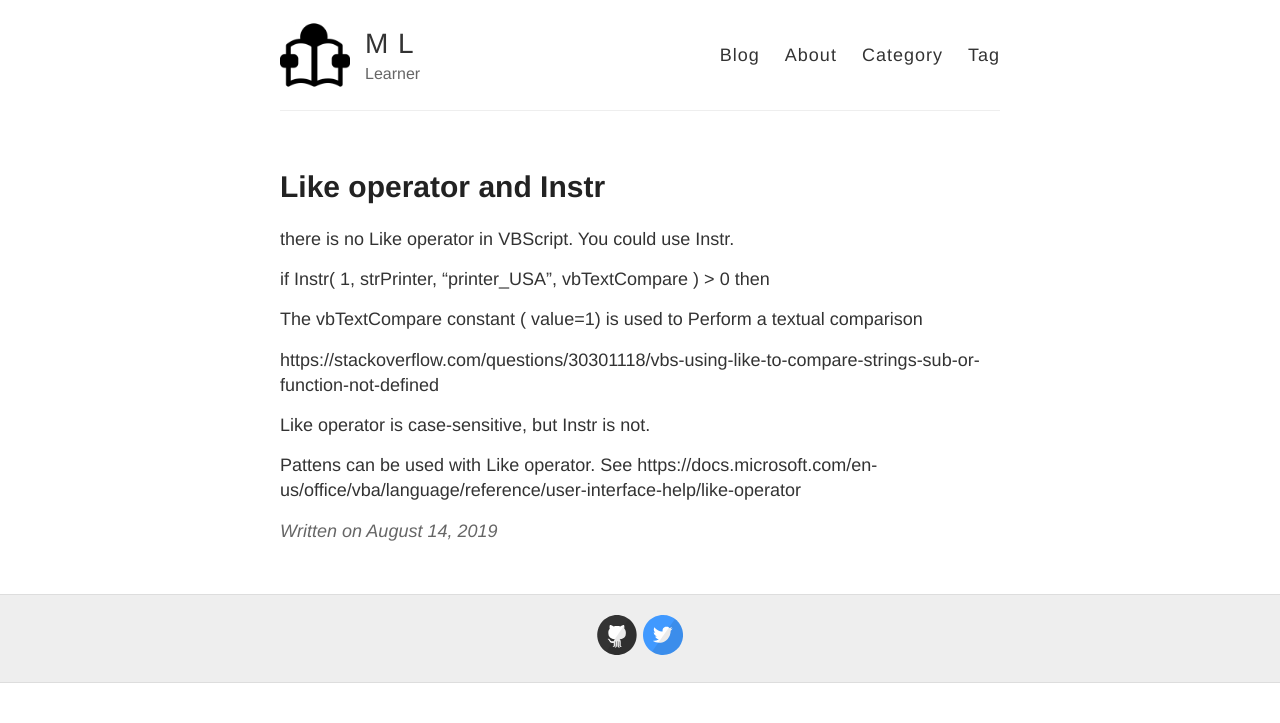
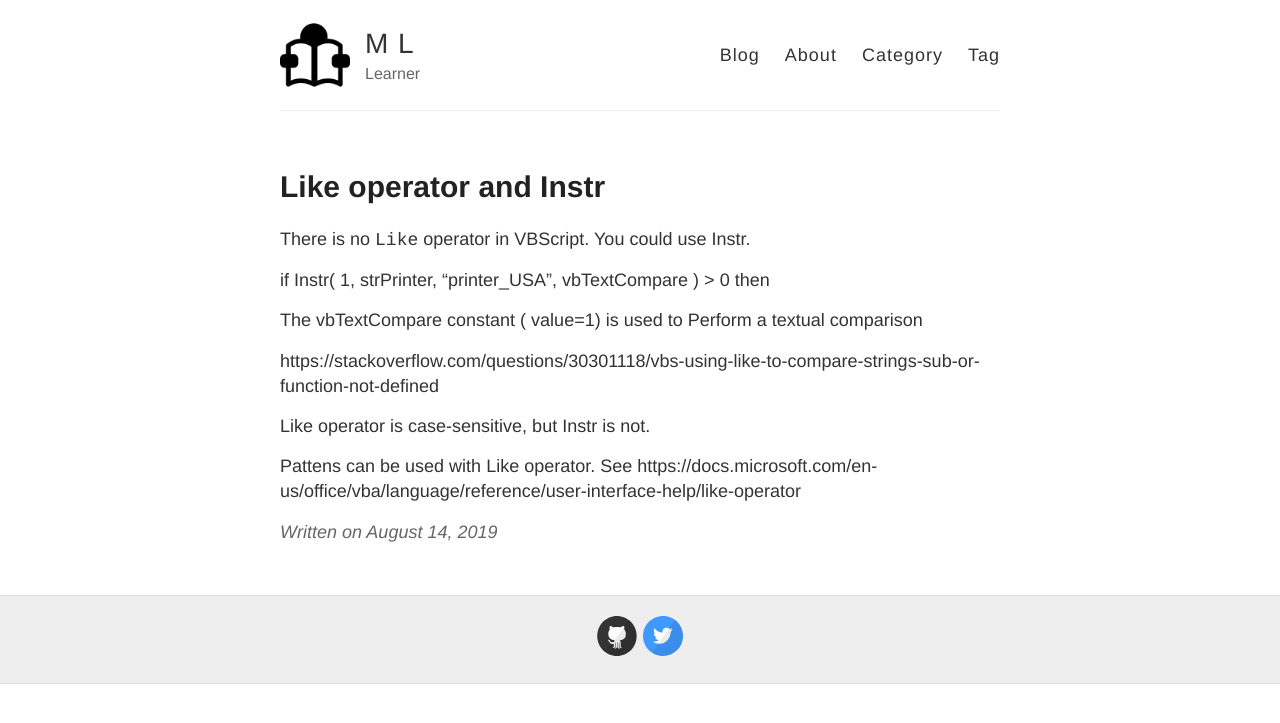
Before and after one commit to MingLang/MingLang.github.io, a Jekyll site: the page built from _posts/2019-08-14-Like-operator-and-Instr.md, in a window 1280 px wide. Shown: the top 723 px of the page. Built offline with Jekyll 4.4.1, drawn with Linux system fonts in a browser that asks for light colours.

````diff
--- a/_posts/2019-08-14-Like-operator-and-Instr.md
+++ b/_posts/2019-08-14-Like-operator-and-Instr.md
@@ -6,7 +6,7 @@ tags: [VBScript, VBA]
 ---
 
 
-there is no Like operator in VBScript. You could use Instr.
+There is no ```Like``` operator in VBScript. You could use Instr.
 
 if Instr( 1, strPrinter, "printer_USA", vbTextCompare ) > 0 then
 
````
